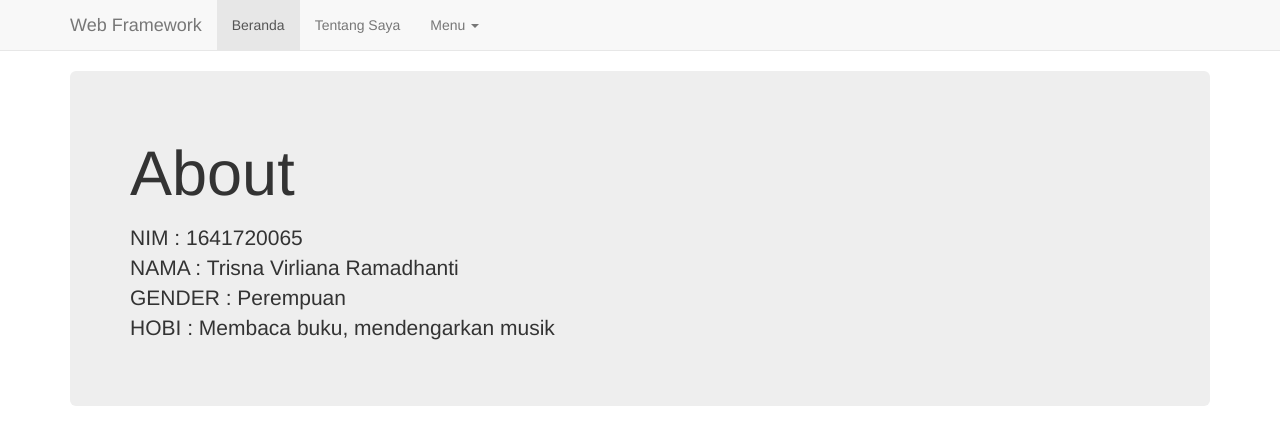
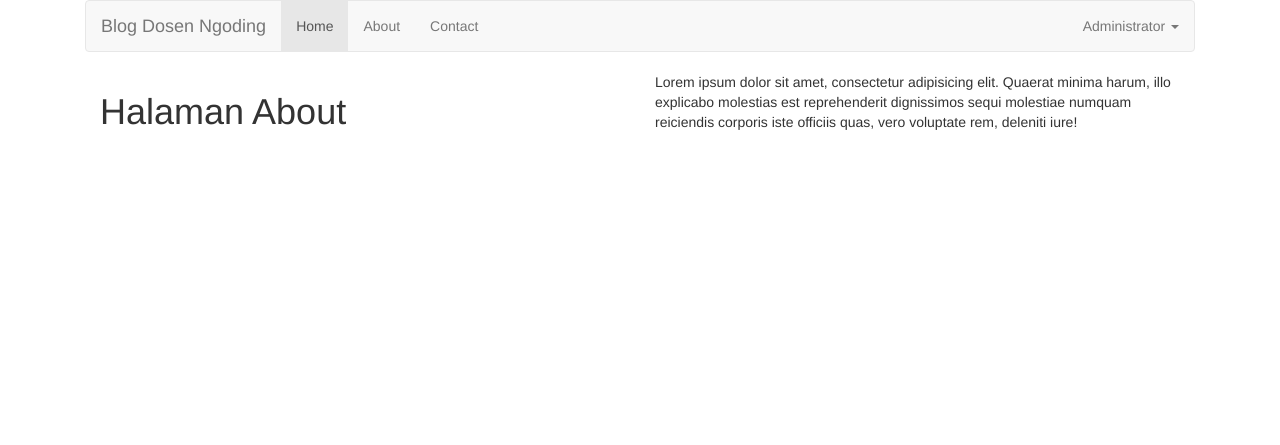
Before and after one commit to TrisnaRamadhanti/Quiz, a CodeIgniter app: the page made by application/views/about.php in a window 1280 px wide. Shown: the top 445 px of the page. Run offline with CodeIgniter, Linux system fonts and the light colour scheme; some libraries are stand-ins or nearby versions.

Commit message:
modifabput

```diff
--- a/application/views/about.php
+++ b/application/views/about.php
@@ -1,70 +1,80 @@
-<?php
-defined('BASEPATH') OR exit('No direct script access allowed');
-?><!DOCTYPE html>
-<html lang="en">
+
+<!DOCTYPE html>
+<html lang="">
     <head>
-
         <meta charset="utf-8">
         <meta http-equiv="X-UA-Compatible" content="IE=edge">
         <meta name="viewport" content="width=device-width, initial-scale=1">
+        <title>Title Page</title>
 
-<title>Pemrograman Web Berbasis Framework</title>
+        <!-- Bootstrap CSS -->
+        <link href="https://maxcdn.bootstrapcdn.com/bootstrap/3.3.7/css/bootstrap.min.css" rel="stylesheet">
 
-<link href="<?php echo base_url('assets/css/bootstrap.min.css') ?>" rel="stylesheet">
-
-
-
+        <!-- HTML5 Shim and Respond.js IE8 support of HTML5 elements and media queries -->
+        <!-- WARNING: Respond.js doesn't work if you view the page via file:// -->
+        <!--[if lt IE 9]>
+            <script src="https://oss.maxcdn.com/libs/html5shiv/3.7.3/html5shiv.js"></script>
+            <script src="https://oss.maxcdn.com/libs/respond.js/1.4.2/respond.min.js"></script>
+        <![endif]-->
     </head>
-
     <body>
 
-<nav class="navbar navbar-default navbar-static-top">
         <div class="container">
+
+            <div class="col-xs-12 col-sm-12 col-md-12 col-lg-12">
+
+            <nav class="navbar navbar-default" role="navigation">
+                <!-- Brand and toggle get grouped for better mobile display -->
                 <div class="navbar-header">
-      <button type="button" class="navbar-toggle collapsed" data-toggle="collapse" data-target="#navbar" aria-expanded="false" aria-controls="navbar">
+                    <button type="button" class="navbar-toggle" data-toggle="collapse" data-target=".navbar-ex1-collapse">
                         <span class="sr-only">Toggle navigation</span>
                         <span class="icon-bar"></span>
                         <span class="icon-bar"></span>
                         <span class="icon-bar"></span>
                     </button>
-      <a class="navbar-brand" href="#">Web Framework</a>
+                    <a class="navbar-brand" href="#">Blog Dosen Ngoding</a>
                 </div>
-    <div id="navbar" class="navbar-collapse collapse">
+
+                <!-- Collect the nav links, forms, and other content for toggling -->
+                <div class="collapse navbar-collapse navbar-ex1-collapse">
                     <ul class="nav navbar-nav">
-        <li class="active"><a href="<?php echo base_url()?>">Beranda</a></li>
-        <li><a href="<?php echo site_url('welcome/about')?>">Tentang Saya</a></li>
+                        <li class="active"><a href="#">Home</a></li>
+                        <li><a href="#">About</a></li>
+                        <li><a href="#">Contact </a></li>
+                    </ul>
+
+                    <ul class="nav navbar-nav navbar-right">
                         <li class="dropdown">
-          <a href="#" class="dropdown-toggle" data-toggle="dropdown" role="button" aria-haspopup="true" aria-expanded="false">Menu <span class="caret"></span></a>
+                            <a href="#" class="dropdown-toggle" data-toggle="dropdown">Administrator <b class="caret"></b></a>
                             <ul class="dropdown-menu">
-            <li><a href="#">Submenu 1</a></li>
-            <li><a href="#">Submenu 2</a></li>
+                                <li><a href="#">Action</a></li>
+                                <li><a href="#">Another action</a></li>
+                                <li><a href="#">Something else here</a></li>
+                                <li><a href="#">Separated link</a></li>
                             </ul>
                         </li>
                     </ul>
-    </div>
-  </div>
+                </div><!-- /.navbar-collapse -->
             </nav>
 
-
-<div class="container">
-  <div class="jumbotron">
-    <h1>About</h1>
-    <p>
-
-    </p>
-    <p>
-      NIM : 1641720065 <br>
-      NAMA : Trisna Virliana Ramadhanti <br>
-      GENDER : Perempuan <br>
-      HOBI : Membaca buku, mendengarkan musik <br>
-    </p>
-  </div>
+                <div class="col-xs-6 col-sm-6 col-md-6 col-lg-6">
+                  <h1>Halaman About</h1>
                 </div>
 
 
+                <div class="col-xs-6 col-sm-6 col-md-6 col-lg-6">
+                    Lorem ipsum dolor sit amet, consectetur adipisicing elit. Quaerat minima harum, illo explicabo molestias est reprehenderit dignissimos sequi molestiae numquam reiciendis corporis iste officiis quas, vero voluptate rem, deleniti iure!
+                </div>
 
-<script src="<?php echo base_url('assets/js/jquery-3.3.1.min.js') ?>"></script>
-<script src="<?php echo base_url('assets/js/bootstrap.min.js') ?>"></script>
 
+            </div>
+
+        </div>
+
+
+        <!-- jQuery -->
+        <script src="https://ajax.googleapis.com/ajax/libs/jquery/1.12.4/jquery.min.js"></script>
+        <!-- Bootstrap JavaScript -->
+        <script src="https://maxcdn.bootstrapcdn.com/bootstrap/3.3.7/js/bootstrap.min.js"></script>
     </body>
 </html>
```
Lines whose indentation alone changed are shown as unchanged.
